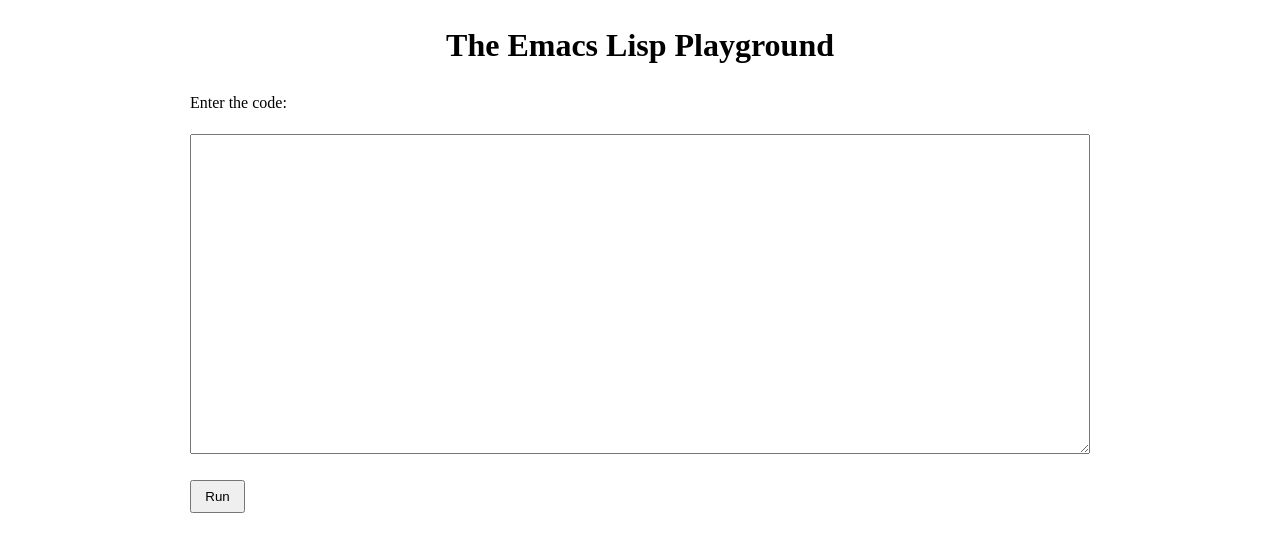
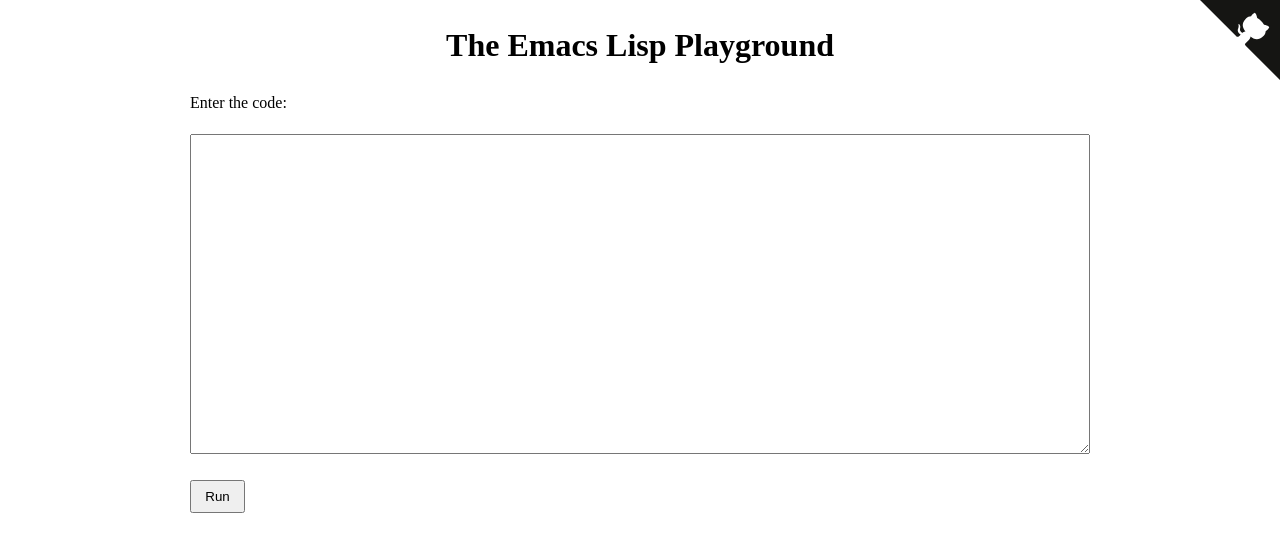
Before and after one commit to xuchunyang/elisp-playground, a website: page public/index.html in a window 1280 px wide. Drawn offline with Linux system fonts and the light colour scheme.

Commit message:
* public/index.html: Add github corner.

```diff
--- a/public/index.html
+++ b/public/index.html
@@ -16,6 +16,63 @@
       </form>
       <div id="output"></div>
     </div>
+    <a
+      href="https://github.com/xuchunyang/elisp-playground"
+      class="github-corner"
+      aria-label="View source on GitHub"
+      ><svg
+        width="80"
+        height="80"
+        viewBox="0 0 250 250"
+        style="
+          fill: #151513;
+          color: #fff;
+          position: absolute;
+          top: 0;
+          border: 0;
+          right: 0;
+        "
+        aria-hidden="true"
+      >
+        <path d="M0,0 L115,115 L130,115 L142,142 L250,250 L250,0 Z"></path>
+        <path
+          d="M128.3,109.0 C113.8,99.7 119.0,89.6 119.0,89.6 C122.0,82.7 120.5,78.6 120.5,78.6 C119.2,72.0 123.4,76.3 123.4,76.3 C127.3,80.9 125.5,87.3 125.5,87.3 C122.9,97.6 130.6,101.9 134.4,103.2"
+          fill="currentColor"
+          style="transform-origin: 130px 106px;"
+          class="octo-arm"
+        ></path>
+        <path
+          d="M115.0,115.0 C114.9,115.1 118.7,116.5 119.8,115.4 L133.7,101.6 C136.9,99.2 139.9,98.4 142.2,98.6 C133.8,88.0 127.5,74.4 143.8,58.0 C148.5,53.4 154.0,51.2 159.7,51.0 C160.3,49.4 163.2,43.6 171.4,40.1 C171.4,40.1 176.1,42.5 178.8,56.2 C183.1,58.6 187.2,61.8 190.9,65.4 C194.5,69.0 197.7,73.2 200.1,77.6 C213.8,80.2 216.3,84.9 216.3,84.9 C212.7,93.1 206.9,96.0 205.4,96.6 C205.1,102.4 203.0,107.8 198.3,112.5 C181.9,128.9 168.3,122.5 157.7,114.1 C157.9,116.9 156.7,120.9 152.7,124.9 L141.0,136.5 C139.8,137.7 141.6,141.9 141.8,141.8 Z"
+          fill="currentColor"
+          class="octo-body"
+        ></path></svg></a
+    ><style>
+      .github-corner:hover .octo-arm {
+        animation: octocat-wave 560ms ease-in-out;
+      }
+      @keyframes octocat-wave {
+        0%,
+        100% {
+          transform: rotate(0);
+        }
+        20%,
+        60% {
+          transform: rotate(-25deg);
+        }
+        40%,
+        80% {
+          transform: rotate(10deg);
+        }
+      }
+      @media (max-width: 500px) {
+        .github-corner:hover .octo-arm {
+          animation: none;
+        }
+        .github-corner .octo-arm {
+          animation: octocat-wave 560ms ease-in-out;
+        }
+      }
+    </style>
     <script src="index.js"></script>
   </body>
 </html>
```
